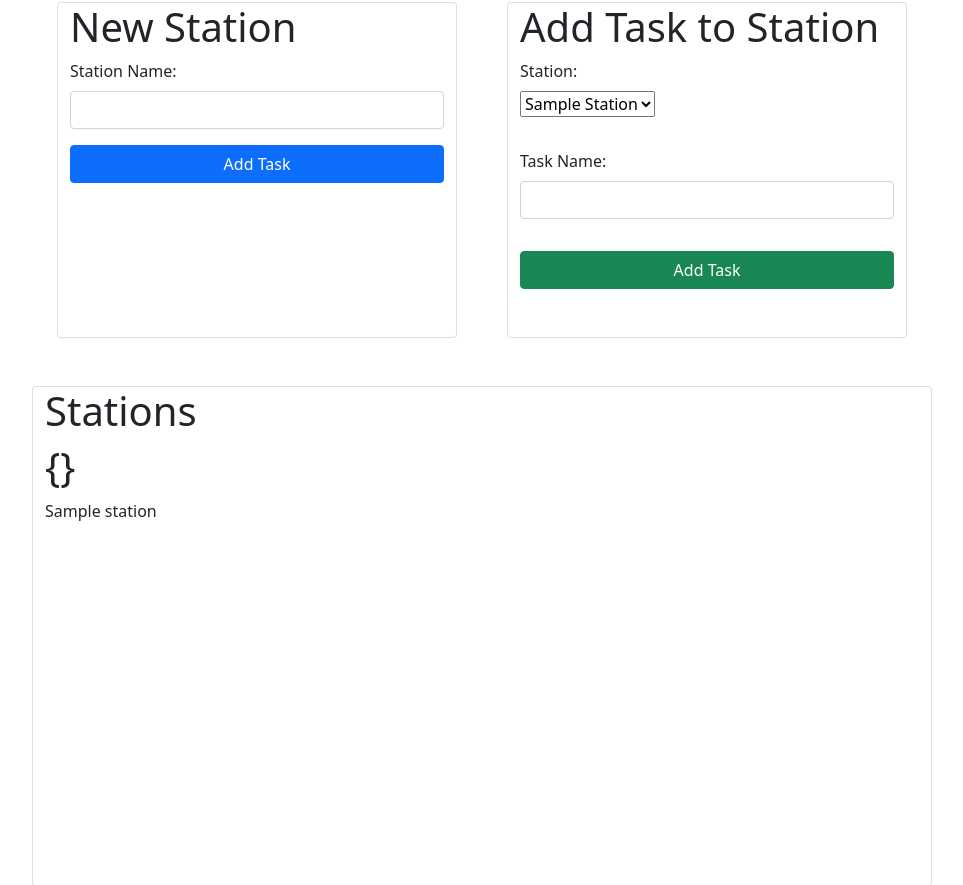
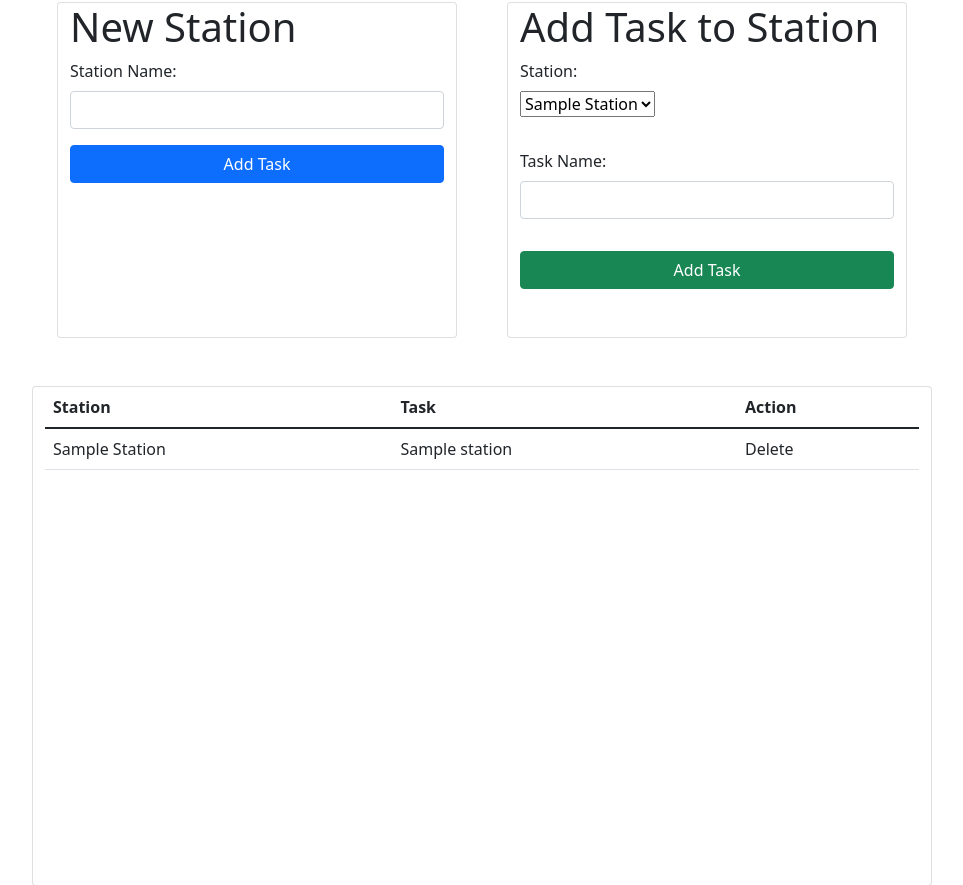
Before and after one commit to marcoaceves/manager_app, a Flask app: template task_manager_app/flask_app/templates/new_station.html in a window 1280 px wide. Shown: the part 104-989 px from the top of the page, without its empty margins (158-1121 px from the left). Run offline with Flask 2, Linux system fonts and the light colour scheme; the template is opened without the code that fills it: most values are stand-ins (such as "Sample title", 1, 10 or a date in 2020).

Commit message:
add task to station and display tasks and stations

```diff
--- a/task_manager_app/flask_app/models/station.py
+++ b/task_manager_app/flask_app/models/station.py
@@ -33,7 +33,7 @@ class Station:
         return stations
     @classmethod
     def get_all_stations_tasks(cls):
-        query = "SELECT * FROM stations;"
+        query = "SELECT * FROM stations ORDER BY (name);"
         results = connectToMySQL(db).query_db(query)
         stations_tasks = []
         for i in results:
--- a/task_manager_app/flask_app/templates/new_station.html
+++ b/task_manager_app/flask_app/templates/new_station.html
@@ -67,7 +67,7 @@
             </form>
 
             <!-- add task to station -->
-            <form action="/assign/station" method="POST" class="container mx-auto card" style="width: 400px" >
+            <form action="/add/station" method="POST" class="container mx-auto card" style="width: 400px" >
                 <h1>Add Task to Station</h1>
                 {% with messages = get_flashed_messages(category_filter=['station']) %}     <!-- declare a variable called messages -->
                 {% if messages %}                            <!-- check if there are any messages -->
@@ -97,11 +97,14 @@
                 <input type="submit" value="Add Task" class="btn btn-success mb-5">
             </form>
         </div>
+
+
+        <!-- display station tasks -->
         <div class="d-flex justify-content-evenly" >
 
             <form action="/add/station" method="POST" class="container mx-auto card" style="height: 500px; width: 900px ">
                 <input type="hidden" name="complete" id="complete" value="0" class="form-control">
-                <h1>Stations</h1>
+                <!-- <h1>Stations</h1> -->
                 {% with messages = get_flashed_messages(category_filter=['task']) %}
                     {% if messages %}
                         {% for message in messages %}
@@ -110,14 +113,28 @@
                     {% endif %}
                 {% endwith %}
 
-                <h1>{}</h1>
-                {% for station in station_tasks%}
-                    {% if station.task_name != 'NULL' %}
-                    <div class="mb-3">
-                        <p>{{station.task_name}}</p>
-                    </div>
-                    {% endif %}
-                {% endfor %}
+
+                    <table class="table table-hover">
+                        <thead>
+                        <tr>
+                            <th scope="col">Station</th>
+                            <th scope="col">Task</th>
+                            <th>Action</th>
+                        </tr>
+                        </thead>
+                        <tbody>
+                            {% for station in station_tasks%}
+                            {% if station.task_name != 'NULL' %}
+                        <tr>
+                            <td class="text-capitalize">{{station.name}}</td>
+                            <td>{{station.task_name}}</td>
+                            <td>Delete</td>
+                        </tr>
+                        {% endif %}
+                        {% endfor %}
+                        </tbody>
+                    </table>
+
             </form>
         </div>
 
```
